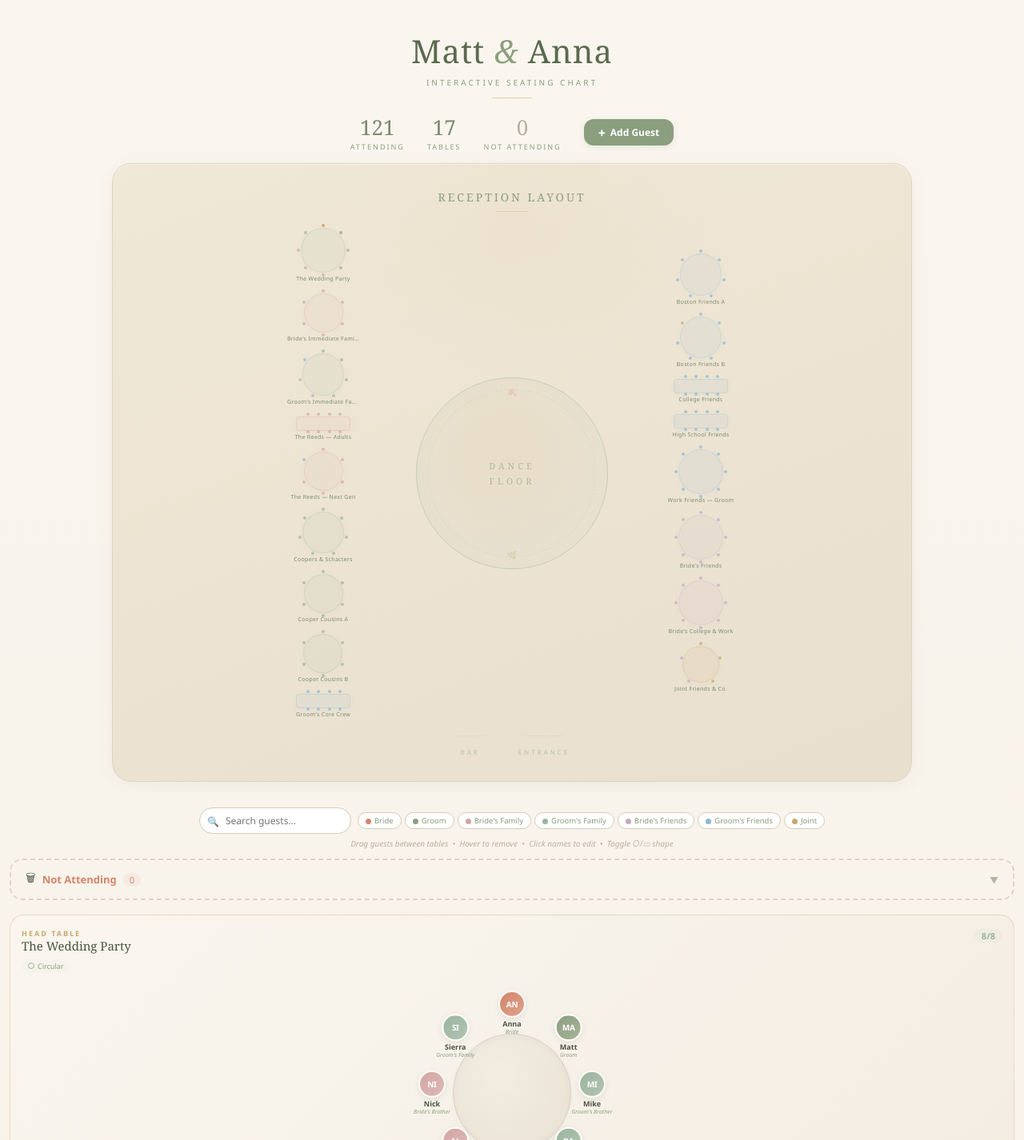
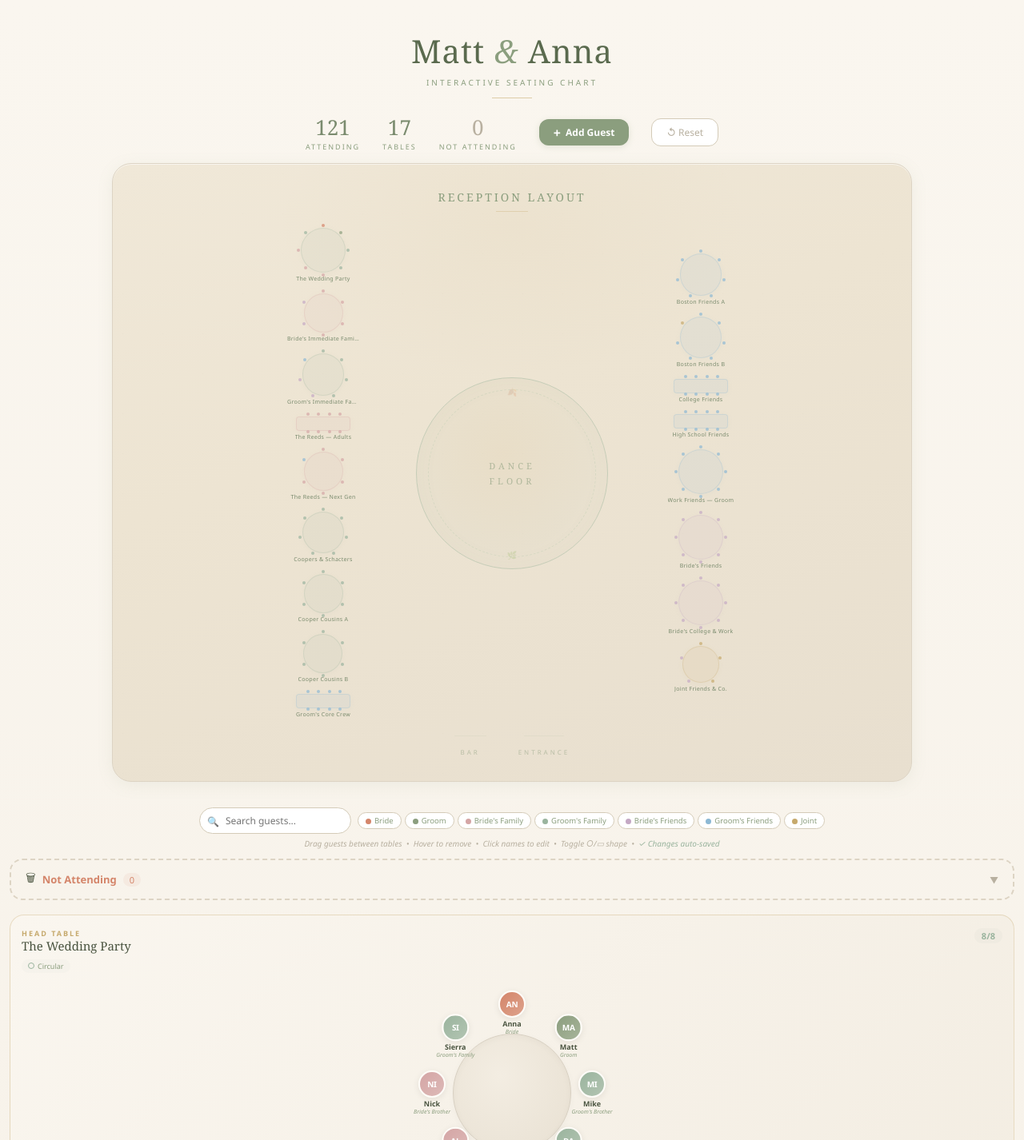
Before and after one commit to mschacter4-source/wedding-seating, a React (Vite) app: page / in a window 1280 px wide. Shown: the top 1426 px of the page at 80% size. Built offline with nearby package versions, Linux system fonts and the light colour scheme.

Commit message:
Update App.jsx

```diff
--- a/src/App.jsx
+++ b/src/App.jsx
@@ -1,4 +1,11 @@
-import { useState, useRef, useCallback } from "react";
+import { useState, useRef, useCallback, useEffect } from "react";
+
+const STORAGE_KEY = "wedding-seating-tables";
+const REMOVED_KEY = "wedding-seating-removed";
+function loadSaved(key, fallback) {
+  try { const v = localStorage.getItem(key); return v ? JSON.parse(v) : fallback; }
+  catch { return fallback; }
+}
 
 const INIT = [
   { id:"head",name:"Head Table",label:"The Wedding Party",shape:"circle",seats:8,guests:[
@@ -299,8 +306,8 @@ function AddGuestModal({tables,onAdd,onClose}){
 
 /* ═══════ MAIN ═══════ */
 export default function App(){
-  const [tables,setTables]=useState(INIT);
-  const [removed,setRemoved]=useState([]);
+  const [tables,setTables]=useState(()=>loadSaved(STORAGE_KEY, INIT));
+  const [removed,setRemoved]=useState(()=>loadSaved(REMOVED_KEY, []));
   const [drag,setDrag]=useState(null);
   const [overTbl,setOverTbl]=useState(null);
   const [search,setSearch]=useState("");
@@ -310,6 +317,13 @@ export default function App(){
   const [showAddModal,setShowAddModal]=useState(false);
   const [showRemoved,setShowRemoved]=useState(false);
   const ghostRef=useRef(null);
+
+  // Persist changes to localStorage
+  useEffect(()=>{try{localStorage.setItem(STORAGE_KEY,JSON.stringify(tables));}catch{}},[tables]);
+  useEffect(()=>{try{localStorage.setItem(REMOVED_KEY,JSON.stringify(removed));}catch{}},[removed]);
+
+  const resetAll=()=>{setTables(INIT);setRemoved([]);flash("Reset to original seating");};
+
 
   const flash=useCallback(m=>{setToast(m);setTimeout(()=>setToast(null),2200);},[]);
   const total=tables.reduce((s,t)=>s+t.guests.length,0);
@@ -364,6 +378,11 @@ export default function App(){
           onMouseEnter={e=>e.currentTarget.style.background="#7A8B6E"} onMouseLeave={e=>e.currentTarget.style.background="#8B9E7E"}>
           <span style={{fontSize:16,lineHeight:"14px"}}>+</span> Add Guest
         </button>
+        <button onClick={()=>{if(window.confirm("Reset all changes back to the original seating chart?"))resetAll();}}
+          style={{padding:"8px 18px",borderRadius:12,border:"1px solid #D4CBB8",background:"#fff",color:"#B8B0A0",fontSize:12,fontWeight:500,cursor:"pointer",fontFamily:"inherit",display:"flex",alignItems:"center",gap:6,transition:"all 0.15s"}}
+          onMouseEnter={e=>{e.currentTarget.style.borderColor="#D4856A";e.currentTarget.style.color="#D4856A";}} onMouseLeave={e=>{e.currentTarget.style.borderColor="#D4CBB8";e.currentTarget.style.color="#B8B0A0";}}>
+          ↺ Reset
+        </button>
       </div>
 
       {/* Floor Plan */}
@@ -387,7 +406,7 @@ export default function App(){
         </div>
       </div>
       <p style={{textAlign:"center",fontSize:10,color:"#B8B0A0",padding:"3px 20px 12px",fontStyle:"italic"}}>
-        Drag guests between tables &nbsp;•&nbsp; Hover to remove &nbsp;•&nbsp; Click names to edit &nbsp;•&nbsp; Toggle ○/▭ shape
+        Drag guests between tables &nbsp;•&nbsp; Hover to remove &nbsp;•&nbsp; Click names to edit &nbsp;•&nbsp; Toggle ○/▭ shape &nbsp;•&nbsp; <span style={{color:"#9AB49E"}}>✓ Changes auto-saved</span>
       </p>
 
       {/* Trash */}
```
